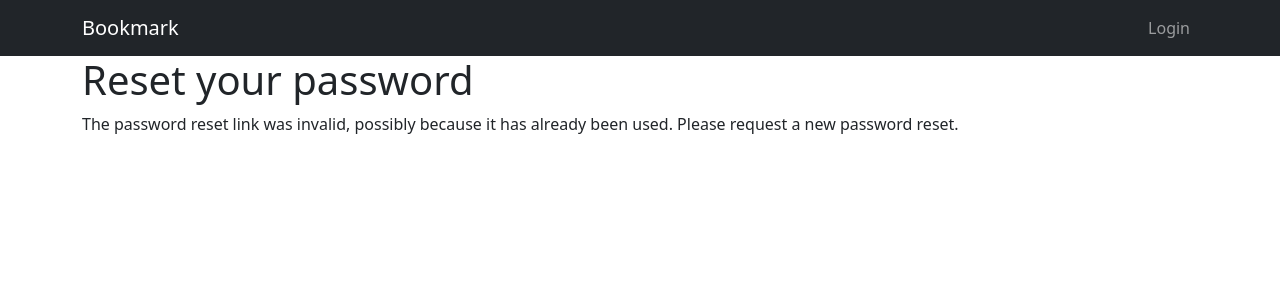
After one commit to SergeyViskov/bookmarks, a Django app: page /account/reset/1/1/ in a window 1280 px wide. The commit adds this page. Shown: the top 300 px of the page. Run offline with Django 4.2, Linux system fonts and the light colour scheme.

Commit message:
reset password

```diff
--- a/bookmarks/account/templates/registration/login.html
+++ b/bookmarks/account/templates/registration/login.html
@@ -9,6 +9,7 @@
 {% endif %}
 <div class="login-form">
     <form action="{% url 'login' %}" method="post">
+        <p><a href="{% url 'password_reset' %}">Forgotten your password?</a></p>
         {{ form.as_p }}
         {% csrf_token %}
         <input type="hidden" name="next" value="{{ next }}" />
--- /dev/null
+++ b/bookmarks/account/templates/registration/password_reset_confirm.html
@@ -0,0 +1,15 @@
+{% extends "base.html" %}
+{% block title %}Reset your password{% endblock %}
+{% block content %}
+    <h1>Reset your password</h1>
+    {% if validlink %}
+        <p>Please enter your new password.</p>
+        <form method="post">
+            {{ form.as_p }}
+            <p><input type="submit" class="btn btn-dark" value="Change my password"></p>
+            {% csrf_token %}
+        </form>
+    {% else %}
+        <p>The password reset link was invalid, possibly because it has already been used. Please request a new password reset.</p>
+    {% endif %}
+{% endblock %}
--- /dev/null
+++ b/bookmarks/account/templates/registration/password_reset_email.html
@@ -0,0 +1,3 @@
+Someone asked for password reset for email {{ email }}. Follow the link bellow:
+{{ protocol }}://{{ domain }}{% url "password_reset_confirm" uidb64=uid token=token %}
+Your username, in case you've forgotten: {{ user.get_username }}
--- a/bookmarks/account/urls.py
+++ b/bookmarks/account/urls.py
@@ -11,12 +11,32 @@ urlpatterns = [
     path(
         'password_change/',
         auth_views.PasswordChangeView.as_view(),
-        name='logout',
+        name='password_change',
     ),
     path(
         'password_change/done/',
         auth_views.PasswordChangeDoneView.as_view(),
-        name='logout',
+        name='password_change_done',
+    ),
+    path(
+        'password_reset/',
+        auth_views.PasswordResetView.as_view(),
+        name='password_reset',
+    ),
+    path(
+        'password_reset/done/',
+        auth_views.PasswordResetDoneView.as_view(),
+        name='password_reset_done',
+    ),
+    path(
+        'reset/<uidb64>/<token>/',
+        auth_views.PasswordResetConfirmView.as_view(),
+        name='password_reset_confirm',
+    ),
+    path(
+        'reset/done/',
+        auth_views.PasswordResetCompleteView.as_view(),
+        name='password_reset_complete_view',
     ),
     path('', views.dashboard, name='dashboard'),
 ]
--- a/bookmarks/bookmarks/settings.py
+++ b/bookmarks/bookmarks/settings.py
@@ -87,3 +87,5 @@ LOGIN_REDIRECT_URL = 'dashboard'
 LOGIN_URL = 'login'
 
 LOGOUT_URL = 'logout'
+
+EMAIL_BACKEND = 'django.core.mail.backends.console.EmailBackend'
```
Also changed, not shown: bookmarks/account/templates/registration/password_reset_done.html (added, +7 -0 lines), bookmarks/account/templates/registration/password_reset_form.html (added, +11 -0 lines).
